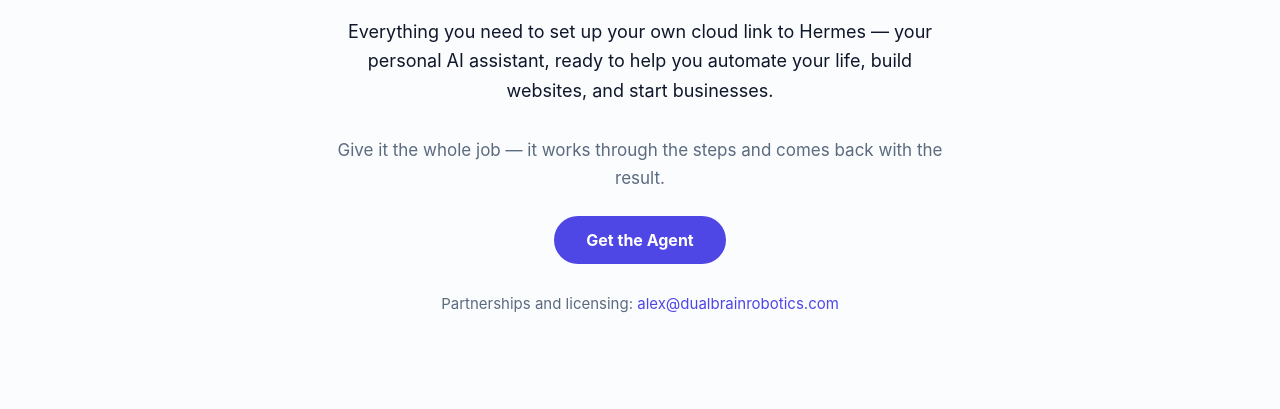
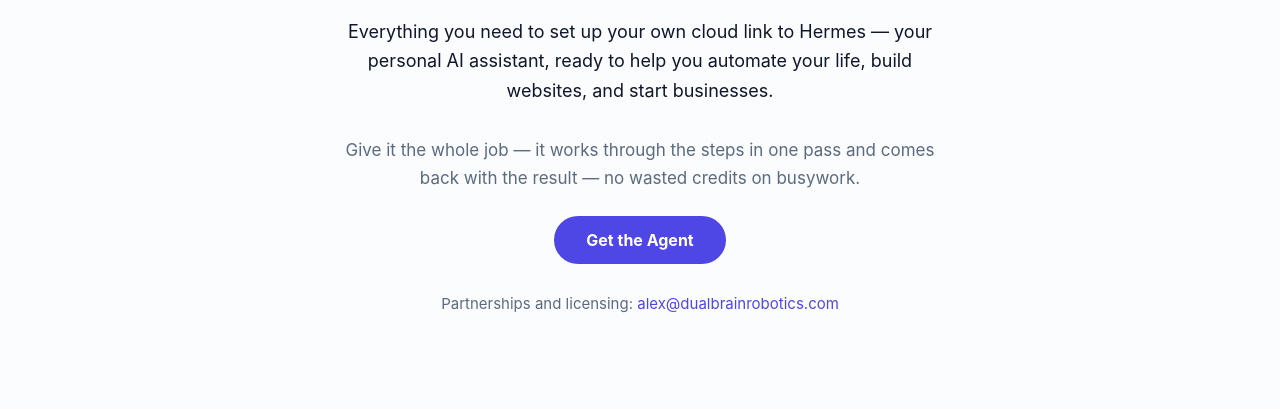
Before and after one commit to alexdurig/MyAIShortCut, a plain HTML site: page index.html in a window 1280 px wide. Shown: the part 391-800 px from the top of the page. Drawn offline with Linux system fonts and the light colour scheme.

Commit message:
Hero line: add 'no wasted credits on busywork'

```diff
--- a/index.html
+++ b/index.html
@@ -100,7 +100,7 @@
       <p class="concept">Everything you need to set up your own cloud link to Hermes — your
         personal AI assistant, ready to help you automate your life, build websites, and
         start businesses.</p>
-      <p class="hint">Give it the whole job — it works through the steps and comes back with the result.</p>
+      <p class="hint">Give it the whole job — it works through the steps in one pass and comes back with the result — no wasted credits on busywork.</p>
       <!-- BUY BUTTON: when Stripe is ready, swap this for
            <a class="buy" href="PASTE_STRIPE_PAYMENT_LINK">Get the Agent</a> -->
       <button class="buy" type="button">Get the Agent</button>
```
